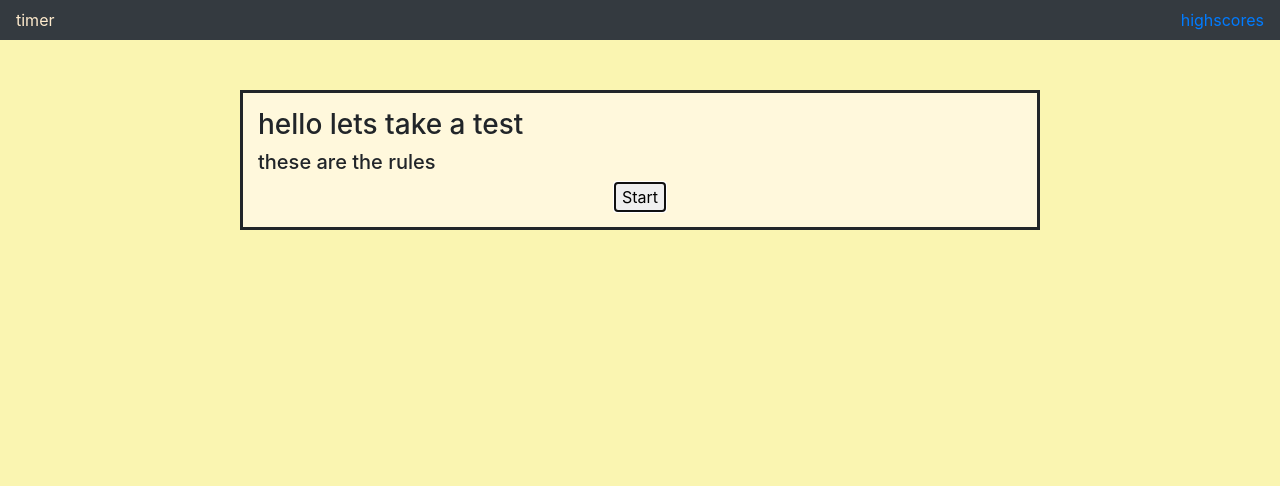
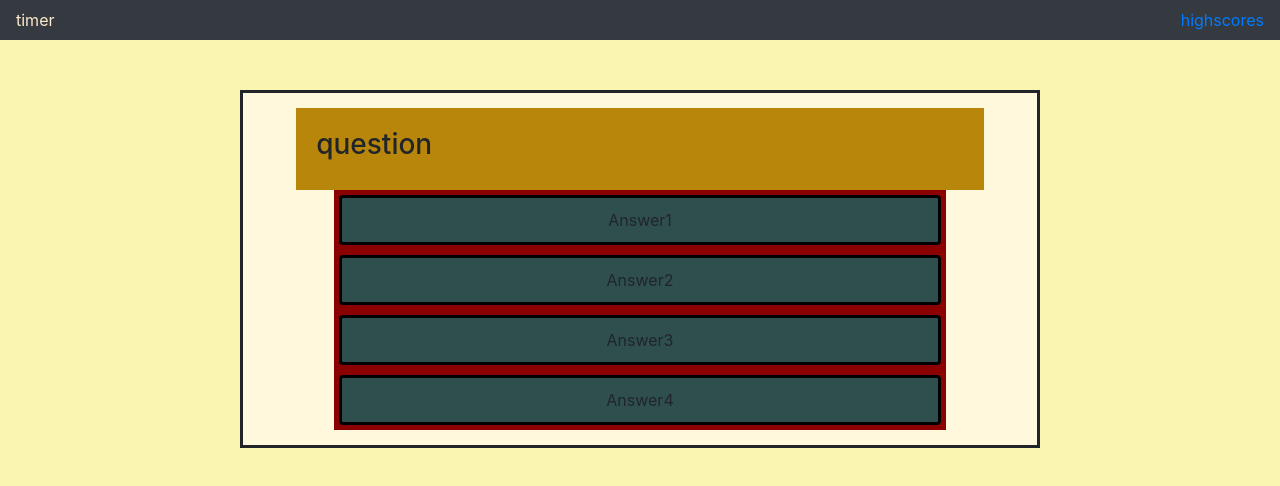
Before and after one commit to sharkattack182/quiz-redeux, a plain HTML site: page index.html in a window 1280 px wide. Both pictures are taken after a click on the button "Start". Drawn offline with nearby package versions, Linux system fonts and the light colour scheme.

Commit message:
added the display styling to toggle between homepage and questions on the start button click

```diff
--- a/assets/script.js
+++ b/assets/script.js
@@ -0,0 +1,13 @@
+var startBtn = document.getElementById("startGame");
+var questionsEl = document.querySelector(".hide");
+var homepageEl = document.getElementById("homepage");
+
+
+function runGame() {
+    //start a timer
+    //hide the homepage
+    //display hide
+    homepageEl.style.display = "none";
+    questionsEl.style.display = "block";
+
+}
--- a/assets/style.css
+++ b/assets/style.css
@@ -55,3 +55,7 @@ nav {
 .hide {
     display: none;
 }
+
+.show {
+    display: flex;
+}
--- a/index.html
+++ b/index.html
@@ -27,10 +27,10 @@
             <button class="btn">Answer4</button>
         </div>
     </div>
-<div class="container"><!--put the start page here-->
+<div class="container" id="homepage"><!--put the start page here-->
 <div class="intro"><h3>hello lets take a test</h3></div>
 <div class="rules"><h5>these are the rules</h5></div>
-<div class="start"><button id="startGame">Start</button></div>
+<div class="start"><button id="startGame" onclick="runGame()">Start</button></div>
 </div>
 
     <script src="https://code.jquery.com/jquery-3.5.1.slim.min.js"
@@ -42,6 +42,7 @@
     <script src="https://stackpath.bootstrapcdn.com/bootstrap/4.5.2/js/bootstrap.min.js"
         integrity="sha384-B4gt1jrGC7Jh4AgTPSdUtOBvfO8shuf57BaghqFfPlYxofvL8/KUEfYiJOMMV+rV"
         crossorigin="anonymous"></script>
+        <script src="assets/script.js"></script>
 </body>
 
 </html>
```
